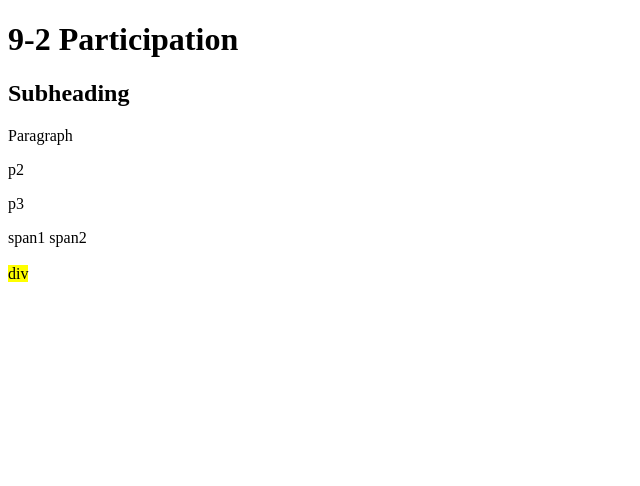
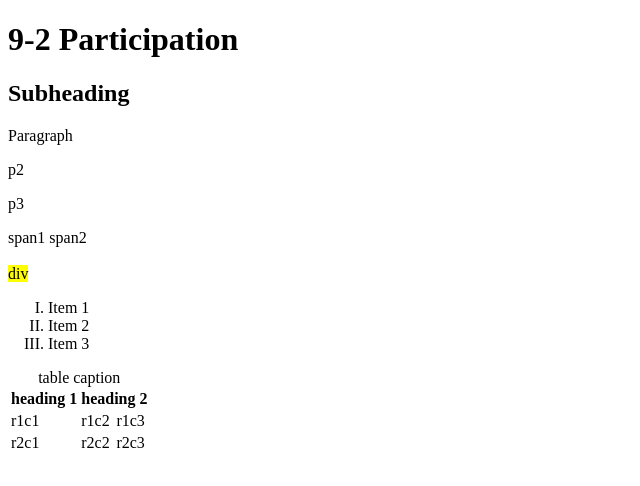
Before and after one commit to GU-Web-Dev-2025/participation-2-html-tthescott, a plain HTML site: page index.html in a window 1280 px wide. Shown: the whole page, without its empty margins (0-640 px from the left). Drawn offline with Linux system fonts and the light colour scheme.

Commit message:
finished

```diff
--- a/index.html
+++ b/index.html
@@ -17,6 +17,32 @@
   <br>
   <br>
   <div><mark>div</mark></div>
+
+  <!-- this is a comment -->
+
+  <ol type="I">
+    <li>Item 1</li>
+    <li>Item 2</li>
+    <li>Item 3</li>
+  </ol>
+
+  <table>
+    <caption>table caption</caption>
+    <tr>
+      <th>heading 1</th>
+      <th colspan="2">heading 2</th>
+    </tr>
+    <tr>
+      <td>r1c1</td>
+      <td>r1c2</td>
+      <td>r1c3</td>
+    </tr>
+    <tr>
+      <td>r2c1</td>
+      <td>r2c2</td>
+      <td>r2c3</td>
+    </tr>
+  </table>
 </body>
 
 </html>
```
